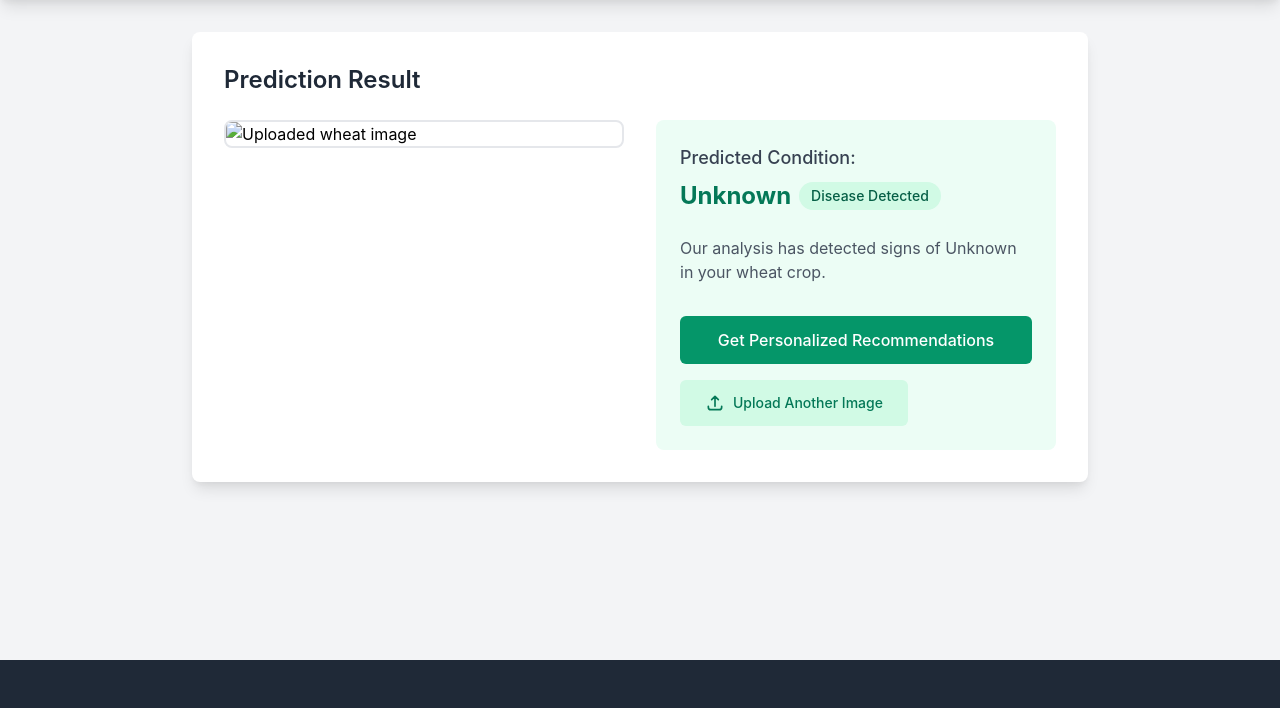
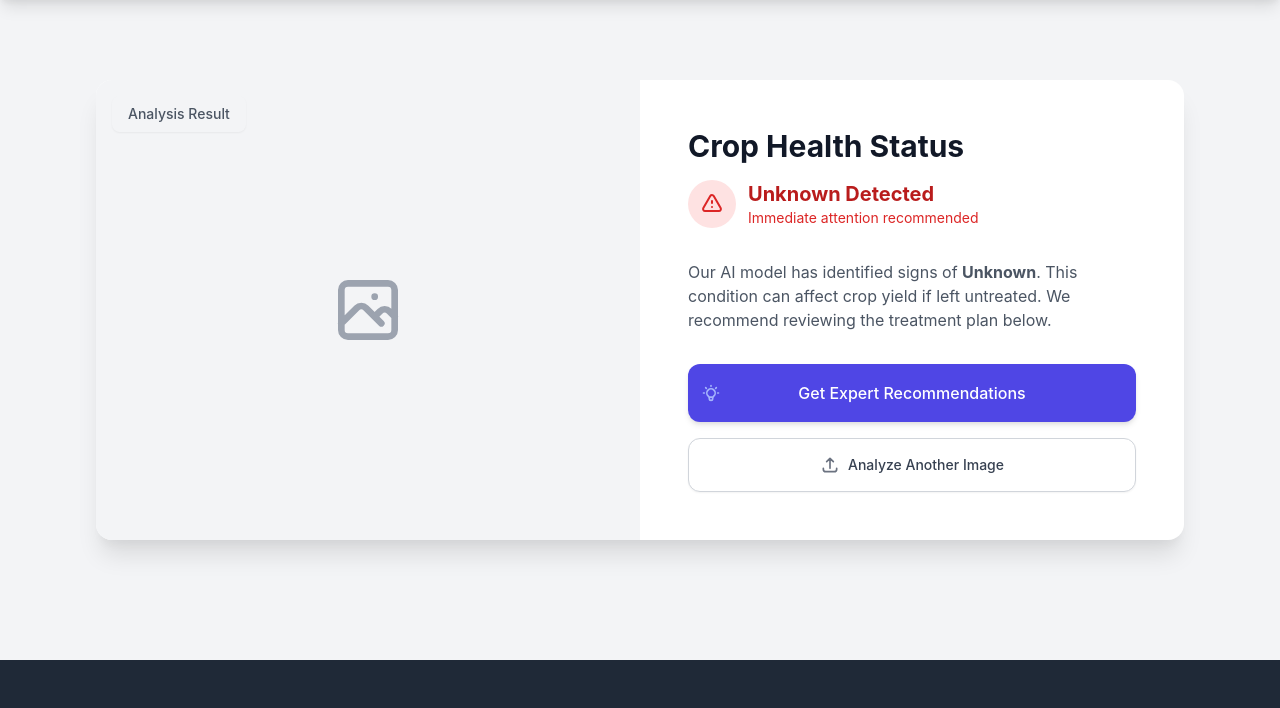
Before and after one commit to rautaditya2606/wheat_detection, a Flask app: page /result in a window 1280 px wide. Shown: the part 92-800 px from the top of the page. Run offline with Flask 3, Linux system fonts and the light colour scheme; some libraries are stand-ins or nearby versions.

Commit message:
added onnx

```diff
--- a/app.py
+++ b/app.py
@@ -6,8 +6,8 @@ from asgiref.wsgi import WsgiToAsgi
 from flask_login import LoginManager, login_user, login_required, logout_user, current_user
 from werkzeug.utils import secure_filename
 # CSRF protection removed for development
-import torch
-from torchvision import models, transforms
+import onnxruntime as ort
+import numpy as np
 from PIL import Image
 import os
 from collections import OrderedDict
@@ -48,12 +48,6 @@ os.makedirs(app.config['UPLOAD_FOLDER'], exist_ok=True)
 os.makedirs(app.config['UPLOAD_FOLDER'], exist_ok=True)
 os.makedirs('data', exist_ok=True)
 
-# Device
-device = torch.device("cuda" if torch.cuda.is_available() else "cpu")
-
-# Number of classes
-NUM_CLASSES = 15
-
 # Disease labels
 CLASS_NAMES = {
     0: 'Aphid', 1: 'Black Rust', 2: 'Blast', 3: 'Brown Rust',
@@ -62,28 +56,37 @@ CLASS_NAMES = {
     11: 'Smut', 12: 'Stem fly', 13: 'Tan spot', 14: 'Yellow Rust'
 }
 
-# Load model with updated weights parameter
-model = models.resnet50(weights=None)  # Using weights=None instead of pretrained=False
-model.fc = torch.nn.Linear(model.fc.in_features, NUM_CLASSES)
+# Load ONNX model
+try:
+    ort_session = ort.InferenceSession("wheat_resnet50.onnx")
+except Exception as e:
+    print(f"Error loading ONNX model: {e}")
+    ort_session = None
 
-# Load state_dict and fix 'module.' prefix if present
-state_dict = torch.load('wheat_resnet50.pt', map_location=device)
-new_state_dict = OrderedDict()
-for k, v in state_dict.items():
-    name = k.replace('module.', '')
-    new_state_dict[name] = v
+def preprocess_image(image):
+    # Resize to 224x224
+    image = image.resize((224, 224))
 
-model.load_state_dict(new_state_dict)
-model = model.to(device)
-model.eval()
+    # Convert to numpy array and normalize
+    # PIL image is RGB, 0-255
+    img_data = np.array(image).astype('float32')
 
-# Image transforms
-transform = transforms.Compose([
-    transforms.Resize((224, 224)),
-    transforms.ToTensor(),
-    transforms.Normalize(mean=[0.485, 0.456, 0.406],
-                         std=[0.229, 0.224, 0.225])
-])
+    # Normalize to 0-1
+    img_data /= 255.0
+
+    # Normalize with mean and std
+    mean = np.array([0.485, 0.456, 0.406], dtype=np.float32)
+    std = np.array([0.229, 0.224, 0.225], dtype=np.float32)
+
+    img_data = (img_data - mean) / std
+
+    # Transpose to (Channels, Height, Width) -> (3, 224, 224)
+    img_data = img_data.transpose(2, 0, 1)
+
+    # Add batch dimension -> (1, 3, 224, 224)
+    img_data = np.expand_dims(img_data, axis=0)
+
+    return img_data
 
 # Authentication Routes
 
@@ -139,14 +142,15 @@ def index():
 
 @app.route('/result')
 def result():
-    label = request.args.get('label', 'Unknown')
-    image_path = request.args.get('image_path', '')
-    weather_data = request.args.get('weather_data', '{}')
+    # Retrieve data from session
+    result_data = session.get('prediction_result', {})
 
-    try:
-        weather_data = json.loads(weather_data)
-    except (json.JSONDecodeError, TypeError):
-        weather_data = {}
+    label = result_data.get('label', 'Unknown')
+    image_path = result_data.get('image_path', '')
+    weather_data = result_data.get('weather_data', {})
+
+    # Clear session data after retrieval (optional, keeps session clean)
+    # session.pop('prediction_result', None)
 
     return render_template('result.html',
                          label=label,
@@ -209,11 +213,13 @@ def predict():
 
             # Preprocess and predict
             try:
-                input_tensor = transform(image).unsqueeze(0).to(device)
-                with torch.no_grad():
-                    outputs = model(input_tensor)
-                    predicted_class = torch.argmax(outputs, 1).item()
-                    predicted_label = CLASS_NAMES.get(predicted_class, 'Unknown')
+                # ONNX Inference
+                input_data = preprocess_image(image)
+                ort_inputs = {ort_session.get_inputs()[0].name: input_data}
+                ort_outs = ort_session.run(None, ort_inputs)
+                outputs = ort_outs[0]
+                predicted_class = np.argmax(outputs)
+                predicted_label = CLASS_NAMES.get(int(predicted_class), 'Unknown')
 
                 # Get weather data
                 weather_data = get_weather_data()
@@ -225,11 +231,14 @@ def predict():
                     'image_url': f'/uploads/{os.path.basename(filepath)}',
                     'weather_data': weather_data,
                     'show_questionnaire': current_user.is_authenticated,
-                    'redirect_url': url_for('result',
-                                         label=predicted_label,
-                                         image_path=f'/uploads/{os.path.basename(filepath)}',
-                                         weather_data=json.dumps(weather_data),
-                                         _external=True)
+                    'redirect_url': url_for('result')
+                }
+
+                # Store result in session
+                session['prediction_result'] = {
+                    'label': predicted_label,
+                    'image_path': f'/uploads/{os.path.basename(filepath)}',
+                    'weather_data': weather_data
                 }
 
                 app.logger.info(f"Prediction successful: {predicted_label}")
--- a/requirements.txt
+++ b/requirements.txt
@@ -9,10 +9,9 @@ uvicorn==0.27.0
 asgiref==3.10.0
 
 # Machine Learning
-torch>=2.2.0
-torchvision>=0.17.0
+onnxruntime>=1.16.0
 Pillow>=10.4.0
-numpy>=2.0.0
+numpy>=1.24.0
 
 # Web & API
 requests==2.31.0
--- a/templates/result.html
+++ b/templates/result.html
@@ -1,58 +1,106 @@
 {% extends "base.html" %}
 
 {% block content %}
-<div class="max-w-4xl mx-auto bg-white rounded-lg shadow-lg overflow-hidden">
-    <div class="p-8">
-        <h2 class="text-2xl font-semibold text-gray-800 mb-6">Prediction Result</h2>
-
-        <div class="flex flex-col md:flex-row gap-8">
-            <div class="md:w-1/2">
-                <div class="border-2 border-gray-200 rounded-lg overflow-hidden">
-                    <img src="{{ image_path }}" alt="Uploaded wheat image" class="w-full h-auto">
+<div class="max-w-6xl mx-auto px-4 sm:px-6 lg:px-8 py-12">
+    <div class="bg-white rounded-2xl shadow-xl overflow-hidden">
+        <div class="md:flex">
+            <!-- Image Section -->
+            <div class="md:w-1/2 bg-gray-100 relative min-h-[400px]">
+                {% if image_path %}
+                <img src="{{ image_path }}" alt="Analyzed wheat crop" class="absolute inset-0 w-full h-full object-cover">
+                {% else %}
+                <div class="flex items-center justify-center h-full text-gray-400">
+                    <svg class="w-20 h-20" fill="none" stroke="currentColor" viewBox="0 0 24 24">
+                        <path stroke-linecap="round" stroke-linejoin="round" stroke-width="2" d="M4 16l4.586-4.586a2 2 0 012.828 0L16 16m-2-2l1.586-1.586a2 2 0 012.828 0L20 14m-6-6h.01M6 20h12a2 2 0 002-2V6a2 2 0 00-2-2H6a2 2 0 00-2 2v12a2 2 0 002 2z"></path>
+                    </svg>
+                </div>
+                {% endif %}
+                <div class="absolute top-4 left-4 bg-white/90 backdrop-blur-sm px-4 py-2 rounded-lg shadow-sm">
+                    <p class="text-sm font-medium text-gray-600">Analysis Result</p>
                 </div>
             </div>
 
-            <div class="md:w-1/2 flex flex-col justify-center">
-                <div class="bg-green-50 p-6 rounded-lg">
-                    <h3 class="text-lg font-medium text-gray-700 mb-2">Predicted Condition:</h3>
-                    <div class="flex items-center">
-                        <span class="text-2xl font-bold text-green-700">{{ label }}</span>
-                        <span class="ml-2 px-3 py-1 bg-green-100 text-green-800 text-sm font-medium rounded-full">
+            <!-- Content Section -->
+            <div class="md:w-1/2 p-8 lg:p-12 flex flex-col justify-center">
+                <div class="mb-8">
+                    <h2 class="text-3xl font-bold text-gray-900 mb-2">Crop Health Status</h2>
+                    <div class="flex items-center gap-3 mt-4">
                         {% if label == 'Healthy' %}
-                                Healthy
+                        <div class="flex items-center justify-center w-12 h-12 rounded-full bg-green-100 text-green-600">
+                            <svg class="w-6 h-6" fill="none" stroke="currentColor" viewBox="0 0 24 24">
+                                <path stroke-linecap="round" stroke-linejoin="round" stroke-width="2" d="M5 13l4 4L19 7"></path>
+                            </svg>
+                        </div>
+                        <div>
+                            <h3 class="text-xl font-bold text-green-700">Healthy Crop</h3>
+                            <p class="text-green-600 text-sm">No diseases detected</p>
+                        </div>
                         {% else %}
-                                Disease Detected
+                        <div class="flex items-center justify-center w-12 h-12 rounded-full bg-red-100 text-red-600">
+                            <svg class="w-6 h-6" fill="none" stroke="currentColor" viewBox="0 0 24 24">
+                                <path stroke-linecap="round" stroke-linejoin="round" stroke-width="2" d="M12 9v2m0 4h.01m-6.938 4h13.856c1.54 0 2.502-1.667 1.732-3L13.732 4c-.77-1.333-2.694-1.333-3.464 0L3.34 16c-.77 1.333.192 3 1.732 3z"></path>
+                            </svg>
+                        </div>
+                        <div>
+                            <h3 class="text-xl font-bold text-red-700">{{ label }} Detected</h3>
+                            <p class="text-red-600 text-sm">Immediate attention recommended</p>
+                        </div>
                         {% endif %}
-                        </span>
+                    </div>
                 </div>
 
-                    <div class="mt-6">
-                        <p class="text-gray-600 mb-4">
+                <div class="prose text-gray-600 mb-8">
                     {% if label == 'Healthy' %}
-                                Your wheat crop appears to be healthy. No signs of disease were detected in the image.
+                        <p>Great news! Your wheat crop appears to be in excellent condition. Continue with your current maintenance schedule to ensure a bountiful harvest.</p>
                     {% else %}
-                                Our analysis has detected signs of {{ label }} in your wheat crop.
+                        <p>Our AI model has identified signs of <strong>{{ label }}</strong>. This condition can affect crop yield if left untreated. We recommend reviewing the treatment plan below.</p>
                     {% endif %}
-                        </p>
+                </div>
 
-                        <div class="mt-8">
-                            <button id="analyzeBtn" class="w-full py-3 px-4 bg-green-600 hover:bg-green-700 text-white font-medium rounded-md transition-colors">
-                                <span id="analyzeBtnText">Get Personalized Recommendations</span>
-                                <span id="analyzeBtnSpinner" class="hidden ml-2">
+                <div class="space-y-4">
+                    <button id="analyzeBtn" class="w-full group relative flex justify-center py-4 px-4 border border-transparent text-sm font-medium rounded-xl text-white bg-indigo-600 hover:bg-indigo-700 focus:outline-none focus:ring-2 focus:ring-offset-2 focus:ring-indigo-500 transition-all duration-200 shadow-md hover:shadow-lg">
+                        <span class="absolute left-0 inset-y-0 flex items-center pl-3">
+                            <svg class="h-5 w-5 text-indigo-300 group-hover:text-indigo-200" fill="none" stroke="currentColor" viewBox="0 0 24 24">
+                                <path stroke-linecap="round" stroke-linejoin="round" stroke-width="2" d="M9.663 17h4.673M12 3v1m6.364 1.636l-.707.707M21 12h-1M4 12H3m3.343-5.657l-.707-.707m2.828 9.9a5 5 0 117.072 0l-.548.547A3.374 3.374 0 0014 18.469V19a2 2 0 11-4 0v-.531c0-.895-.356-1.754-.988-2.386l-.548-.547z"></path>
+                            </svg>
+                        </span>
+                        <span id="analyzeBtnText" class="text-base">Get Expert Recommendations</span>
+                        <span id="analyzeBtnSpinner" class="hidden absolute right-4">
                             <svg class="animate-spin h-5 w-5 text-white" xmlns="http://www.w3.org/2000/svg" fill="none" viewBox="0 0 24 24">
                                 <circle class="opacity-25" cx="12" cy="12" r="10" stroke="currentColor" stroke-width="4"></circle>
                                 <path class="opacity-75" fill="currentColor" d="M4 12a8 8 0 018-8V0C5.373 0 0 5.373 0 12h4zm2 5.291A7.962 7.962 0 014 12H0c0 3.042 1.135 5.824 3 7.938l3-2.647z"></path>
                             </svg>
                         </span>
                     </button>
-                            <a href="/" class="mt-4 inline-flex items-center justify-center px-6 py-3 border border-transparent text-sm font-medium rounded-md text-green-700 bg-green-100 hover:bg-green-200 focus:outline-none focus:ring-2 focus:ring-offset-2 focus:ring-green-500">
-                                <svg class="w-5 h-5 mr-2" fill="none" stroke="currentColor" viewBox="0 0 24 24" xmlns="http://www.w3.org/2000/svg">
+
+                    <a href="/" class="w-full flex items-center justify-center px-6 py-4 border border-gray-300 shadow-sm text-sm font-medium rounded-xl text-gray-700 bg-white hover:bg-gray-50 focus:outline-none focus:ring-2 focus:ring-offset-2 focus:ring-indigo-500 transition-all duration-200">
+                        <svg class="w-5 h-5 mr-2 text-gray-500" fill="none" stroke="currentColor" viewBox="0 0 24 24">
                             <path stroke-linecap="round" stroke-linejoin="round" stroke-width="2" d="M4 16v1a3 3 0 003 3h10a3 3 0 003-3v-1m-4-8l-4-4m0 0L8 8m4-4v12"></path>
                         </svg>
-                                Upload Another Image
+                        Analyze Another Image
                     </a>
                 </div>
             </div>
+        </div>
+    </div>
+
+    <!-- Recommendations Section -->
+    <div id="recommendationsSection" class="hidden mt-8 transition-all duration-500 ease-in-out opacity-0 transform translate-y-4">
+        <div class="bg-white rounded-2xl shadow-xl overflow-hidden">
+            <div class="p-8 lg:p-12">
+                <div class="flex items-center mb-8">
+                    <div class="p-3 bg-indigo-100 rounded-lg text-indigo-600 mr-4">
+                        <svg class="w-8 h-8" fill="none" stroke="currentColor" viewBox="0 0 24 24">
+                            <path stroke-linecap="round" stroke-linejoin="round" stroke-width="2" d="M9 5H7a2 2 0 00-2 2v12a2 2 0 002 2h10a2 2 0 002-2V7a2 2 0 00-2-2h-2M9 5a2 2 0 002 2h2a2 2 0 002-2M9 5a2 2 0 012-2h2a2 2 0 012 2m-3 7h3m-3 4h3m-6-4h.01M9 16h.01"></path>
+                        </svg>
+                    </div>
+                    <div>
+                        <h3 class="text-2xl font-bold text-gray-900">Treatment Plan</h3>
+                        <p class="text-gray-500">AI-generated recommendations based on your local conditions</p>
+                    </div>
+                </div>
+                <div id="recommendationsContent" class="prose prose-indigo max-w-none">
+                    <!-- Content will be injected here -->
                 </div>
             </div>
         </div>
@@ -70,8 +118,9 @@ if (analyzeBtn) {
     analyzeBtn.addEventListener('click', async function() {
         // Show loading state
         analyzeBtn.disabled = true;
-        analyzeBtnText.textContent = 'Analyzing...';
+        analyzeBtnText.textContent = 'Generating Recommendations...';
         analyzeBtnSpinner.classList.remove('hidden');
+        analyzeBtn.classList.add('opacity-75', 'cursor-not-allowed');
 
         try {
             const response = await fetch('/get-recommendations', {
@@ -92,35 +141,24 @@ if (analyzeBtn) {
 
             const data = await response.json();
 
-            // Create recommendations section if it doesn't exist
-            let recommendationsContentEl = recommendationsContent;
-            if (!recommendationsSection) {
-                const newSection = document.createElement('div');
-                newSection.id = 'recommendationsSection';
-                newSection.className = 'mt-8 p-6 bg-gray-50 rounded-lg';
-                newSection.innerHTML = `
-                    <h3 class="text-lg font-medium text-gray-700 mb-4">Recommendations</h3>
-                    <div id="recommendationsContent"></div>
-                `;
-                analyzeBtn.parentNode.insertBefore(newSection, analyzeBtn.nextElementSibling);
-                recommendationsContentEl = document.getElementById('recommendationsContent');
-            }
+            if (data.recommendation) {
+                recommendationsContent.innerHTML = data.recommendation;
 
-            // Update the recommendations section
-            const sectionToUpdate = recommendationsSection || document.getElementById('recommendationsSection');
-            const contentToUpdate = recommendationsContentEl || document.getElementById('recommendationsContent');
+                // Show section with animation
+                recommendationsSection.classList.remove('hidden');
+                // Trigger reflow
+                void recommendationsSection.offsetWidth;
+                recommendationsSection.classList.remove('opacity-0', 'translate-y-4');
 
-            if (data.recommendation) {
-                contentToUpdate.innerHTML = data.recommendation;
-                sectionToUpdate.classList.remove('hidden');
-                analyzeBtnText.textContent = 'Recommendations Loaded';
-                analyzeBtn.classList.add('bg-green-500', 'hover:bg-green-600');
+                analyzeBtnText.textContent = 'Recommendations Ready';
+                analyzeBtn.classList.remove('bg-indigo-600', 'hover:bg-indigo-700');
+                analyzeBtn.classList.add('bg-green-600', 'hover:bg-green-700');
 
                 // Scroll to recommendations
-                sectionToUpdate.scrollIntoView({ behavior: 'smooth' });
+                recommendationsSection.scrollIntoView({ behavior: 'smooth', block: 'start' });
             } else {
-                contentToUpdate.innerHTML = data.message || '<p class="text-red-500">No specific recommendations available.</p>';
-                sectionToUpdate.classList.remove('hidden');
+                recommendationsContent.innerHTML = data.message || '<div class="p-4 bg-red-50 text-red-700 rounded-lg">No specific recommendations available at this time.</div>';
+                recommendationsSection.classList.remove('hidden', 'opacity-0', 'translate-y-4');
                 analyzeBtnText.textContent = 'Try Again';
             }
         } catch (error) {
@@ -130,6 +168,7 @@ if (analyzeBtn) {
         } finally {
             analyzeBtn.disabled = false;
             analyzeBtnSpinner.classList.add('hidden');
+            analyzeBtn.classList.remove('opacity-75', 'cursor-not-allowed');
         }
     });
 }
```
Also changed, not shown: convert_to_onnx.py (added, +55 -0 lines), test_gemini_integration.py (+59 -34 lines), 1 other file. Lines whose indentation alone changed are shown as unchanged.
